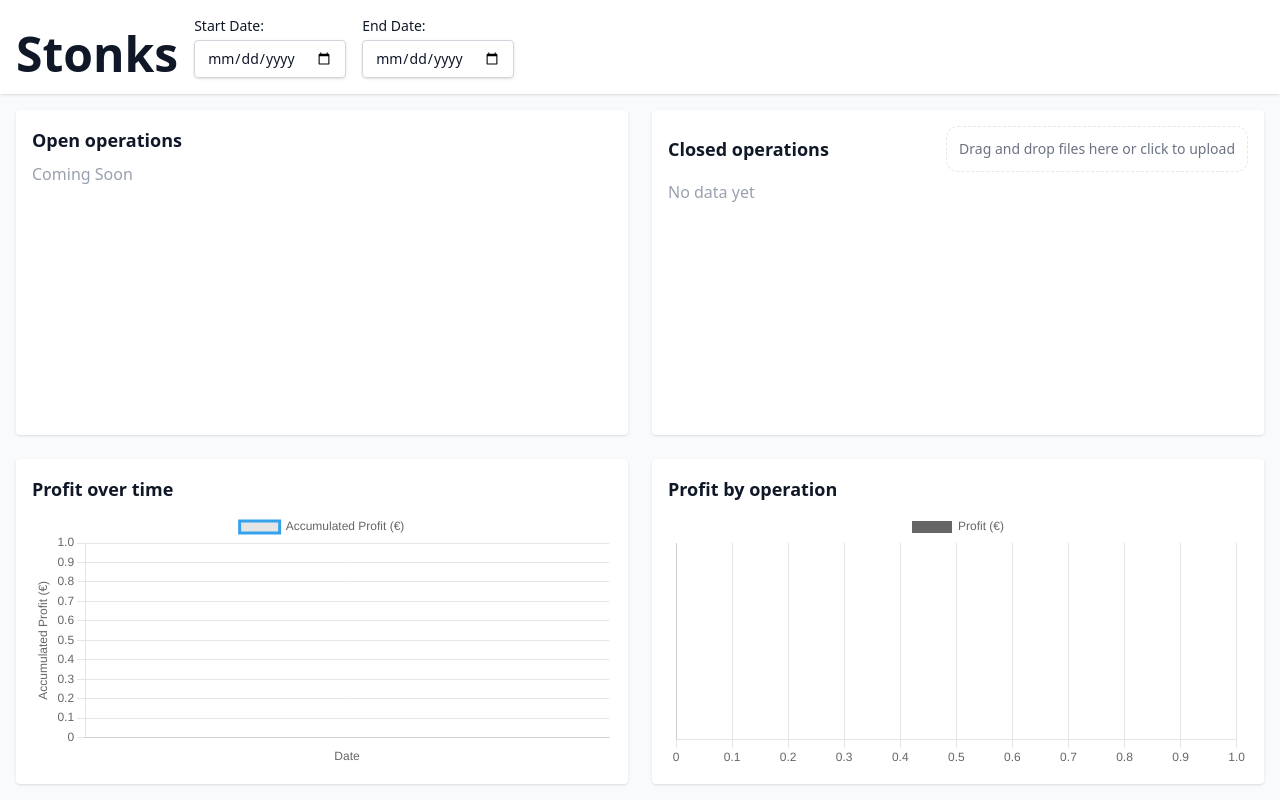
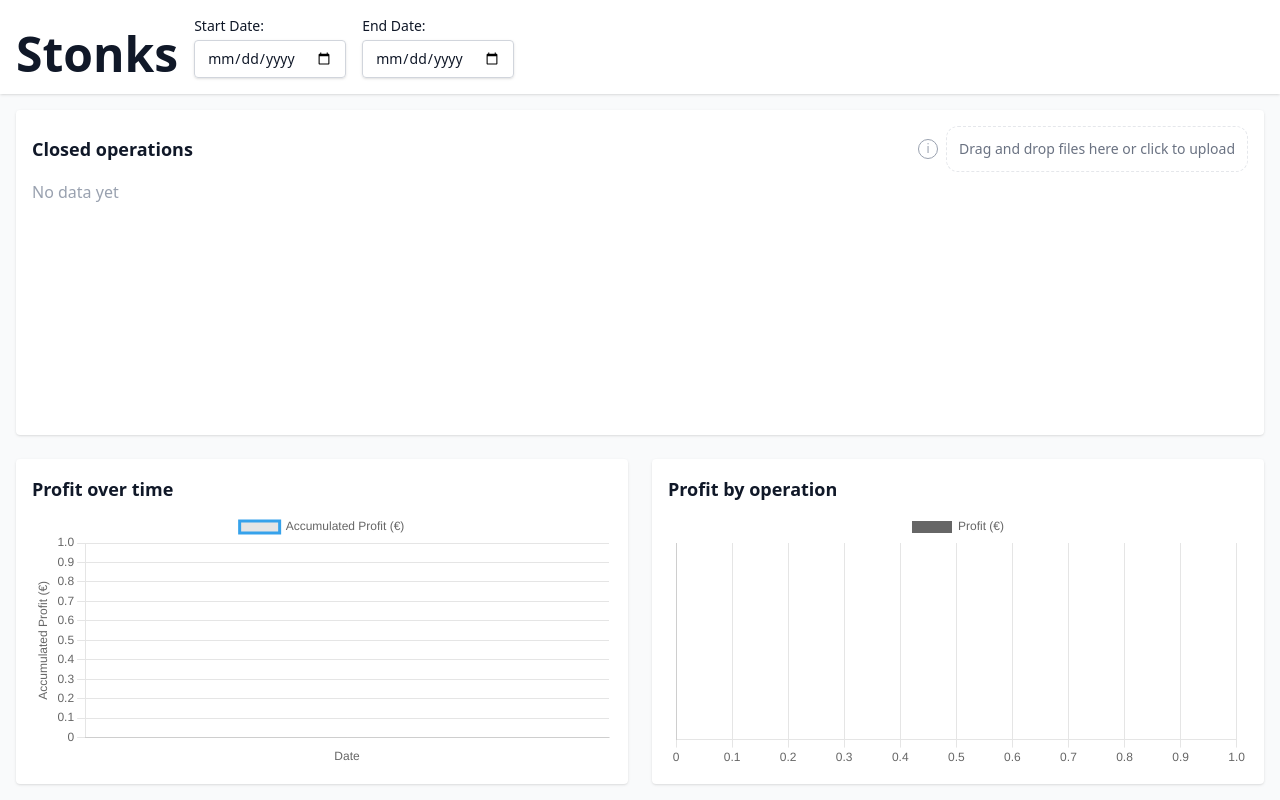
Before and after one commit to adriangalera/stonks, a Svelte app: page / in a window 1280 px wide. Built offline with nearby package versions, Linux system fonts and the light colour scheme.

Commit message:
Remove open operations section

```diff
--- a/src/App.svelte
+++ b/src/App.svelte
@@ -21,19 +21,47 @@
     <div
         class="h-full max-w-screen-xl mx-auto grid grid-cols-1 lg:grid-cols-2 grid-rows-[1fr_1fr] gap-6"
     >
-        <!-- (1) Top-left: Placeholder -->
-        <div class="bg-white shadow rounded p-4 h-full flex flex-col min-h-0">
-            <h2 class="text-lg font-semibold mb-2">Open operations</h2>
-            <div class="h-full items-center justify-center">
-                <p class="text-gray-400">Coming Soon</p>
-            </div>
-        </div>
-
-        <!-- (2) Top-right: Scrollable Table -->
-        <div class="bg-white shadow rounded p-4 h-full flex flex-col min-h-0">
+        <!-- Operations table -->
+        <div
+            class="bg-white shadow rounded p-4 h-full flex flex-col min-h-0 lg:col-span-2"
+        >
             <div class="flex items-center justify-between mb-2">
                 <h2 class="text-lg font-semibold">Closed operations</h2>
-                <ClosedOperationsCsvUpload></ClosedOperationsCsvUpload>
+                <div class="flex items-center gap-2">
+                    <!-- Info button with popup -->
+                    <details class="relative z-100">
+                        <summary
+                            class="list-none cursor-pointer text-gray-400 hover:text-gray-600 flex items-center justify-center w-5 h-5 rounded-full border border-gray-400 text-xs"
+                        >
+                            i
+                        </summary>
+                        <div
+                            class="absolute left-0 mt-2 w-64 text-sm text-gray-700 bg-white border border-gray-200 rounded shadow-md p-3 z-10"
+                        >
+                            Upload a CSV file with closed operations.<br />
+                            Supported brokers: <br />
+                            <ul>
+                                <li>
+                                    <a
+                                        target="_blank"
+                                        class="text-blue-600 underline"
+                                        href="https://myinvestor.es/"
+                                        >myinvestor.es</a
+                                    >
+                                </li>
+                                <li>
+                                    <a
+                                        target="_blank"
+                                        class="text-blue-600 underline"
+                                        href="https://www.degiro.es"
+                                        >degiro.es</a
+                                    >
+                                </li>
+                            </ul>
+                        </div>
+                    </details>
+                    <ClosedOperationsCsvUpload></ClosedOperationsCsvUpload>
+                </div>
             </div>
             <OperationsTable></OperationsTable>
         </div>
```
